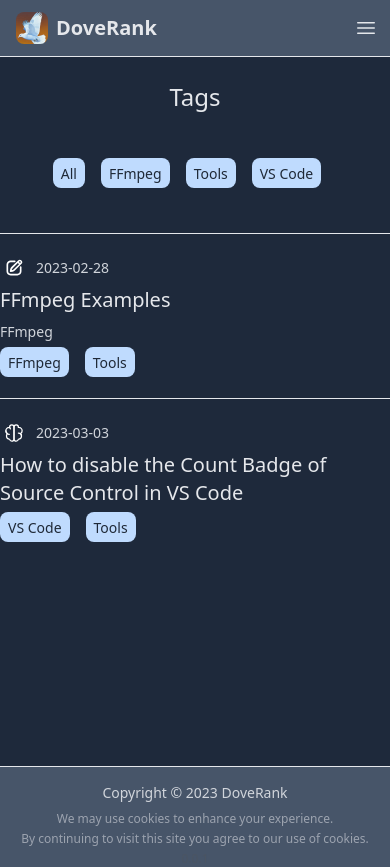
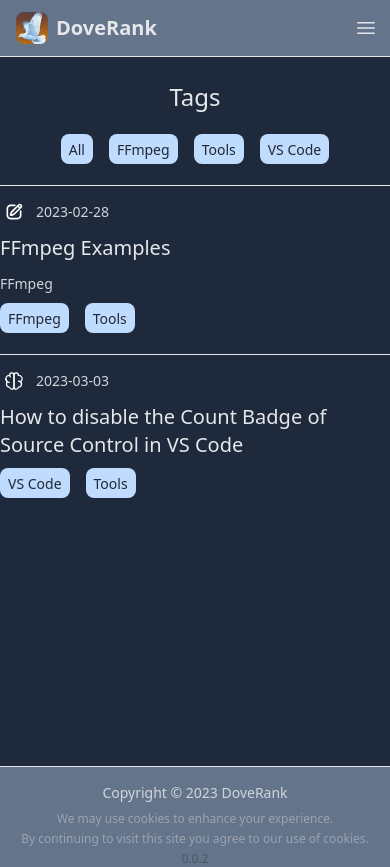
Before and after one commit to bourneo/next-blog, a Next.js app: page /tags in a window 390 px wide. Built offline with nearby package versions, Linux system fonts and the light colour scheme.

Commit message:
update mobile style

```diff
--- a/component/ContentItem.jsx
+++ b/component/ContentItem.jsx
@@ -8,7 +8,7 @@
 export default function ContentItem({ content, showBadge }) {
   return (
     // item on the list
-    <div className="py-6 border-t space-y-2">
+    <div className="py-4 border-t space-y-3">
       {/*todo cover*/}
 
       {/*type date*/}
@@ -32,7 +32,7 @@
       </div>
 
       {/*tag*/}
-      <div className="flex">
+      <div className="flex space-x-4 pb-2">
         {content.tags.map((item) => (
           <TagBadge key={item} tag={item} />
         ))}
--- a/component/Footer.jsx
+++ b/component/Footer.jsx
@@ -1,7 +1,8 @@
+import { version } from '../package.json';
+
 const text_color_deep = 'text-gray-400';
 const text_color_version = 'text-gray-600';
 const text_color_gray = 'text-gray-300';
-const version_number = '0.0.1';
 
 export default function Footer() {
   return (
@@ -26,7 +27,7 @@
         </div>
 
         <div className="flex justify-center item-center">
-          <div className={`${text_color_version}`}>{version_number}</div>
+          <div className={`${text_color_version}`}>{version}</div>
         </div>
       </div>
     </footer>
--- a/component/TagBadge.jsx
+++ b/component/TagBadge.jsx
@@ -5,7 +5,7 @@
 export default function TagBadge({ tag }) {
   return (
     <span className="hover:underline underline-offset-2">
-      <span className="px-2 py-1 rounded-lg mr-4 bg-blue-200 ">
+      <span className="px-2 py-1 rounded-lg bg-blue-200 ">
         <span className={`${text_color_dark} text-sm font-medium`}>
           <Link href="/tags/[tag]" as={`/tags/${tag}`}>
             {tag}
--- a/package.json
+++ b/package.json
@@ -1,6 +1,6 @@
 {
   "name": "next-site",
-  "version": "0.0.1",
+  "version": "0.0.2",
   "private": true,
   "scripts": {
     "dev": "next dev",
--- a/pages/_document.jsx
+++ b/pages/_document.jsx
@@ -1,6 +1,6 @@
 import Document, { Head, Html, Main, NextScript } from 'next/document';
 
-const background_color = 'bg-slate-600';
+const background_color = 'bg-slate-500';
 
 export default class MyDocument extends Document {
   static async getInitialProps(ctx) {
--- a/pages/tags/[slug].jsx
+++ b/pages/tags/[slug].jsx
@@ -30,7 +30,7 @@
       <Banner banner="Tags" />
 
       {/*tag*/}
-      <p className="flex justify-center item-center pt-12 ">
+      <p className="flex justify-center item-center pt-6 space-x-4">
         <TagBadge key="All" tag="All" />
         {list[0].map((tag) => (
           <TagBadge key={tag} tag={tag} />
@@ -38,7 +38,7 @@
       </p>
 
       {/*list*/}
-      <div className="pt-12 ">
+      <div className="pt-6 ">
         {list[1]?.map((content) => (
           <ContentItem key={content.slug} content={content} showBadge />
         ))}
--- a/pages/tags/index.jsx
+++ b/pages/tags/index.jsx
@@ -14,9 +14,10 @@
     <div className="max-w-3xl mx-auto ">
       <Head4Page title={'Tags - DoveRank'} />
 
-      <Banner banner={'Tags'} />
+      <Banner banner="Tags" />
+
       {/*tag*/}
-      <p className="flex justify-center item-center pt-12 ">
+      <p className="flex justify-center item-center pt-6 space-x-4">
         <TagBadge key="All" tag="All" />
         {list[0].map((tag) => (
           <TagBadge key={tag} tag={tag} />
@@ -24,7 +25,7 @@
       </p>
 
       {/*list*/}
-      <div className="pt-12 ">
+      <div className="pt-6 ">
         {list[1]?.map((content) => (
           <ContentItem key={content.slug} content={content} showBadge />
         ))}
```
Also changed, not shown: 2 other files (tests, documents, lock files or other folders).
